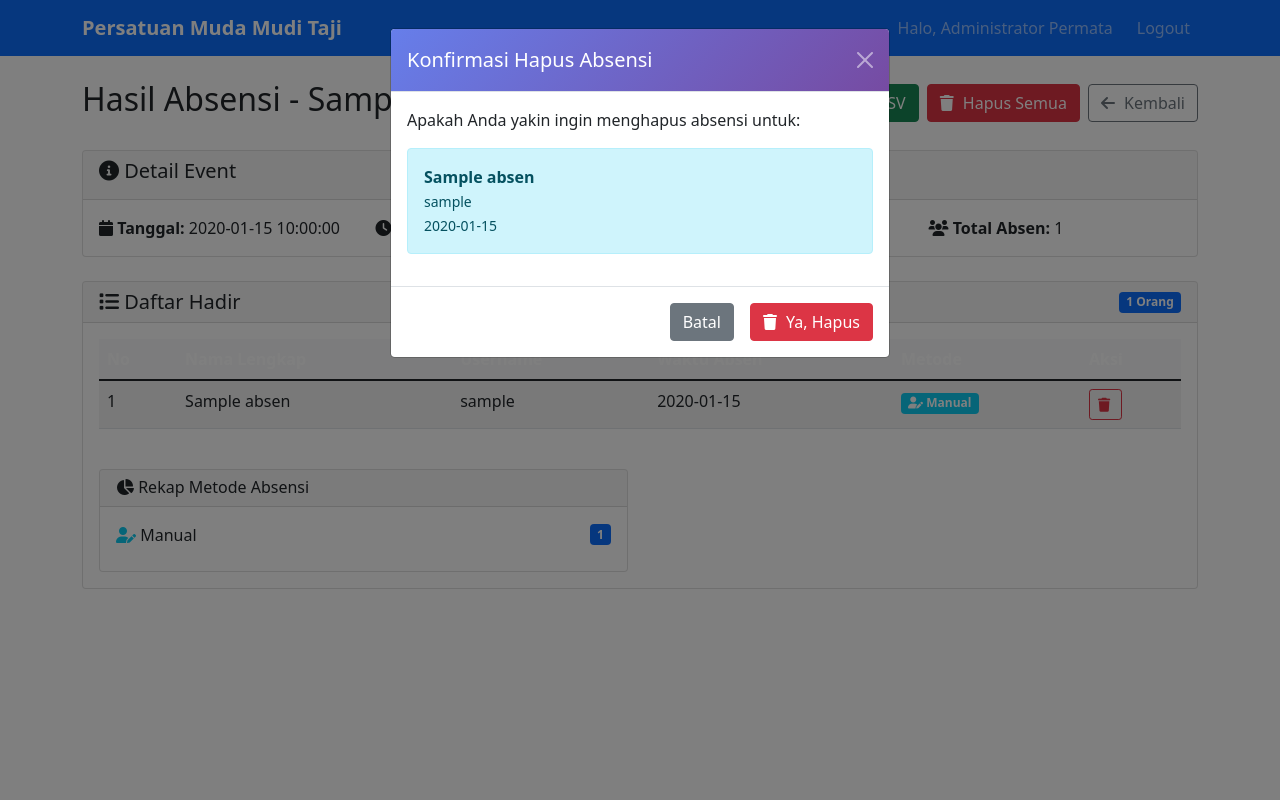
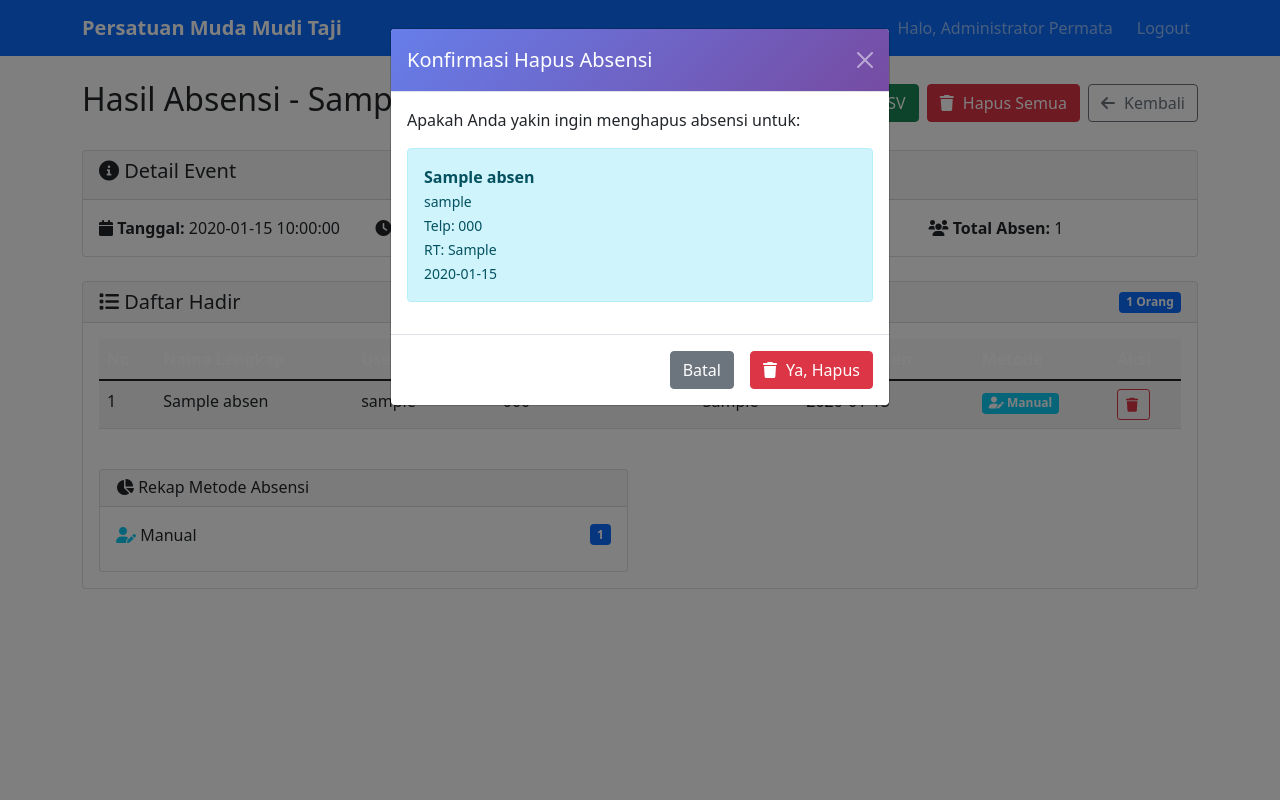
Before and after one commit to RW01TajiPermata/absensi_permata, a Flask app: template templates/hasil_absen.html in a window 1280 px wide, after a click that opens the changed part. Run offline with Flask 3, Linux system fonts and the light colour scheme; a user stored in the database is signed in; tables that the repository leaves empty hold one stand-in row (values such as "Sample post"); the template is opened without the code that fills it: most values are stand-ins (such as "Sample title", 1, 10 or a date in 2020).

Commit message:
Update hasil_absen.html

```diff
--- a/templates/hasil_absen.html
+++ b/templates/hasil_absen.html
@@ -54,6 +54,8 @@
                         <th>No</th>
                         <th>Nama Lengkap</th>
                         <th>Username</th>
+                        <th>Nomor Telepon</th>
+                        <th>RT</th>
                         <th>Waktu Absen</th>
                         <th>Metode</th>
                         <th>Aksi</th>
@@ -65,6 +67,8 @@
                         <td>{{ loop.index }}</td>
                         <td>{{ absen.nama_lengkap }}</td>
                         <td>{{ absen.username }}</td>
+                        <td>{{ absen.nomor_telepon or '-' }}</td>
+                        <td>{{ absen.rt or '-' }}</td>
                         <td>{{ absen.waktu_absen.strftime('%d-%m-%Y %H:%M:%S') }}</td>
                         <td>
                             {% if absen.metode_absen == 'qr_code' %}
@@ -97,6 +101,8 @@
                                     <div class="alert alert-info">
                                         <strong>{{ absen.nama_lengkap }}</strong><br>
                                         <small>{{ absen.username }}</small><br>
+                                        <small>Telp: {{ absen.nomor_telepon or '-' }}</small><br>
+                                        <small>RT: {{ absen.rt or '-' }}</small><br>
                                         <small>{{ absen.waktu_absen.strftime('%d-%m-%Y %H:%M:%S') }}</small>
                                     </div>
                                 </div>
```
